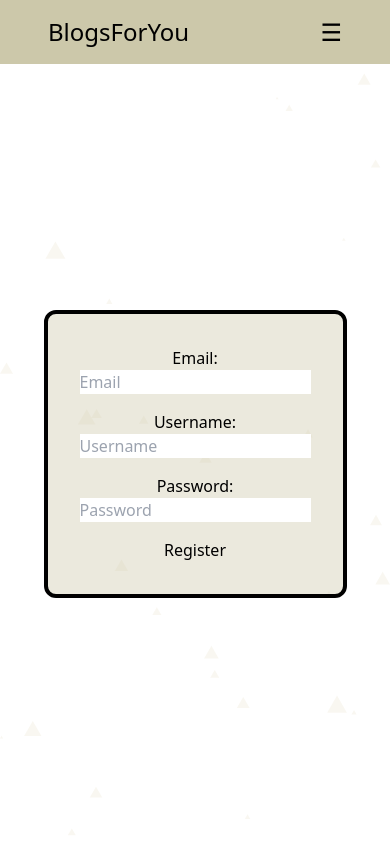
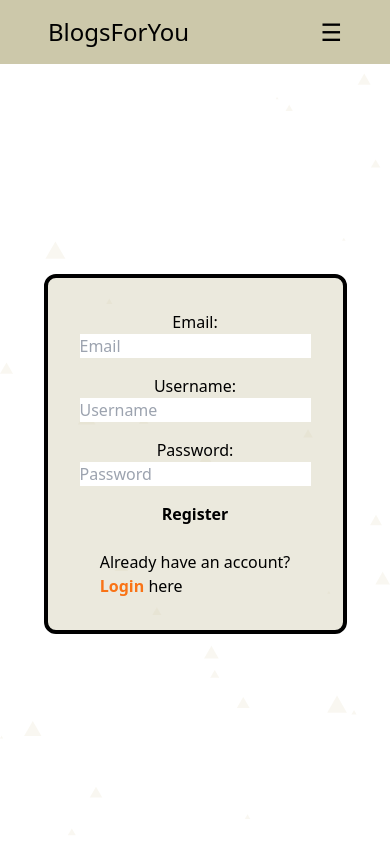
Before and after one commit to alimoid14/BlogsForYou-frontend, a Next.js app: page /register in a window 390 px wide. Built offline with nearby package versions, Linux system fonts and the light colour scheme; no server answers.

Commit message:
Improve responsiveness and dark mode theme

```diff
--- a/app/blogs/[id]/page.tsx
+++ b/app/blogs/[id]/page.tsx
@@ -51,7 +51,7 @@ export default function Blog({ params: { id } }: Params) {
       {blog ? (
         <div
           key={blog._id}
-          className="mb-16 p-12 rounded-xl flex flex-col md:w-2/5"
+          className="mb-16 p-12 rounded-xl flex flex-col"
           onMouseLeave={() => {
             //setBlogID("");
             setToggle(false);
@@ -193,7 +193,7 @@ export default function Blog({ params: { id } }: Params) {
           )}
 
           <br />
-          <p className="self-end text-xs text-black font-mono text-opacity-80">
+          <p className="self-end text-xs text-black dark:text-white font-mono font-bold text-opacity-80">
             {blog.date}
           </p>
         </div>
--- a/app/blogs/page.tsx
+++ b/app/blogs/page.tsx
@@ -71,7 +71,7 @@ export default function RenderBlogs() {
           {blogList?.map((blog, index) => (
             <div
               key={blog._id}
-              className="mb-16 p-12 rounded-xl flex flex-col md:w-2/5"
+              className="mb-16 p-12 rounded-xl flex flex-col md:w-2/5 h-[300px] overflow-y-scroll bg-white dark:bg-black"
               onMouseLeave={() => {
                 //setBlogID("");
                 setToggle(false);
--- a/app/components/Navbar.tsx
+++ b/app/components/Navbar.tsx
@@ -16,7 +16,7 @@ export default function Navbar() {
   };
 
   return (
-    <header className="text-2xl flex flex-row justify-between w-screen bg-[#CCC8AA] px-12 py-4 text-black sticky top-0 overflow-x-clip">
+    <header className="text-2xl flex flex-row justify-between w-screen bg-[#CCC8AA] dark:bg-slate-800 px-12 py-4 text-black dark:text-white sticky top-0 overflow-x-clip">
       <h1>BlogsForYou</h1>
       <div className="w-[32rem] hidden md:flex flex-row justify-between px-2">
         <Link
@@ -74,7 +74,7 @@ export default function Navbar() {
       {/* Conditionally render the mobile menu based on the state */}
       {
         <div
-          className={`md:hidden bg-[#CCC8AA] text-black absolute top-16 flex flex-col ${
+          className={`md:hidden bg-[#CCC8AA] dark:bg-slate-800 text-black dark:text-white absolute top-16 flex flex-col ${
             isMenuOpen ? "right-0" : "-right-[300px]"
           } p-4 duration-300`}
         >
--- a/app/globals.css
+++ b/app/globals.css
@@ -12,7 +12,7 @@
   }
 
   ::-webkit-scrollbar {
-    width: 1px;
+    width: 4px;
   }
 
   ::-webkit-scrollbar-thumb {
--- a/app/login/page.tsx
+++ b/app/login/page.tsx
@@ -78,6 +78,7 @@ export default function LoginPage() {
           <br />
           <div className="opacity-70">
             <button
+              className="text-red-600 font-bold"
               onClick={async () => {
                 await Axios.post(
                   "http://localhost:3001/logout",
@@ -98,7 +99,7 @@ export default function LoginPage() {
       ) : (
         <form
           id="loginForm"
-          className="flex flex-col items-center border-4 rounded-xl border-black bg-[#CCC8AA] bg-opacity-40 p-8"
+          className="flex flex-col items-center border-4 rounded-xl border-black bg-[#CCC8AA] dark:bg-slate-800 bg-opacity-40 p-8"
         >
           <label htmlFor="username">Username or Email:</label>
           <input
@@ -130,9 +131,20 @@ export default function LoginPage() {
             }}
           />
 
-          <button onClick={handleSubmit} className="mt-4">
+          <button onClick={handleSubmit} className="mt-4 font-extrabold">
             Login
           </button>
+
+          <br />
+          <div>
+            <p>Don&apos;t have an account?</p>
+            <p>
+              <span className="text-orange-500 font-bold">
+                <a href="/register">Register</a>
+              </span>{" "}
+              here
+            </p>
+          </div>
         </form>
       )}
     </main>
--- a/app/register/page.tsx
+++ b/app/register/page.tsx
@@ -85,7 +85,7 @@ export default function RegistrationPage() {
       <ParticlesBg />
       <form
         id="registrationForm"
-        className="flex flex-col items-center border-4 border-black rounded-xl bg-[#CCC8AA] bg-opacity-40 p-8"
+        className="flex flex-col items-center border-4 border-black rounded-xl bg-[#CCC8AA] dark:bg-slate-800 bg-opacity-40 p-8"
       >
         <label htmlFor="email">Email:</label>
         <input
@@ -143,12 +143,23 @@ export default function RegistrationPage() {
         />
 
         {emailCheck === "" && usernameCheck === "" ? (
-          <button className="mt-4" onClick={handleSubmit}>
+          <button className="mt-4 font-extrabold" onClick={handleSubmit}>
             Register
           </button>
         ) : (
           <></>
         )}
+
+        <br />
+        <div>
+          <p>Already have an account?</p>
+          <p>
+            <span className="text-orange-500 font-bold">
+              <a href="/login">Login</a>
+            </span>{" "}
+            here
+          </p>
+        </div>
       </form>
     </main>
   );
```
